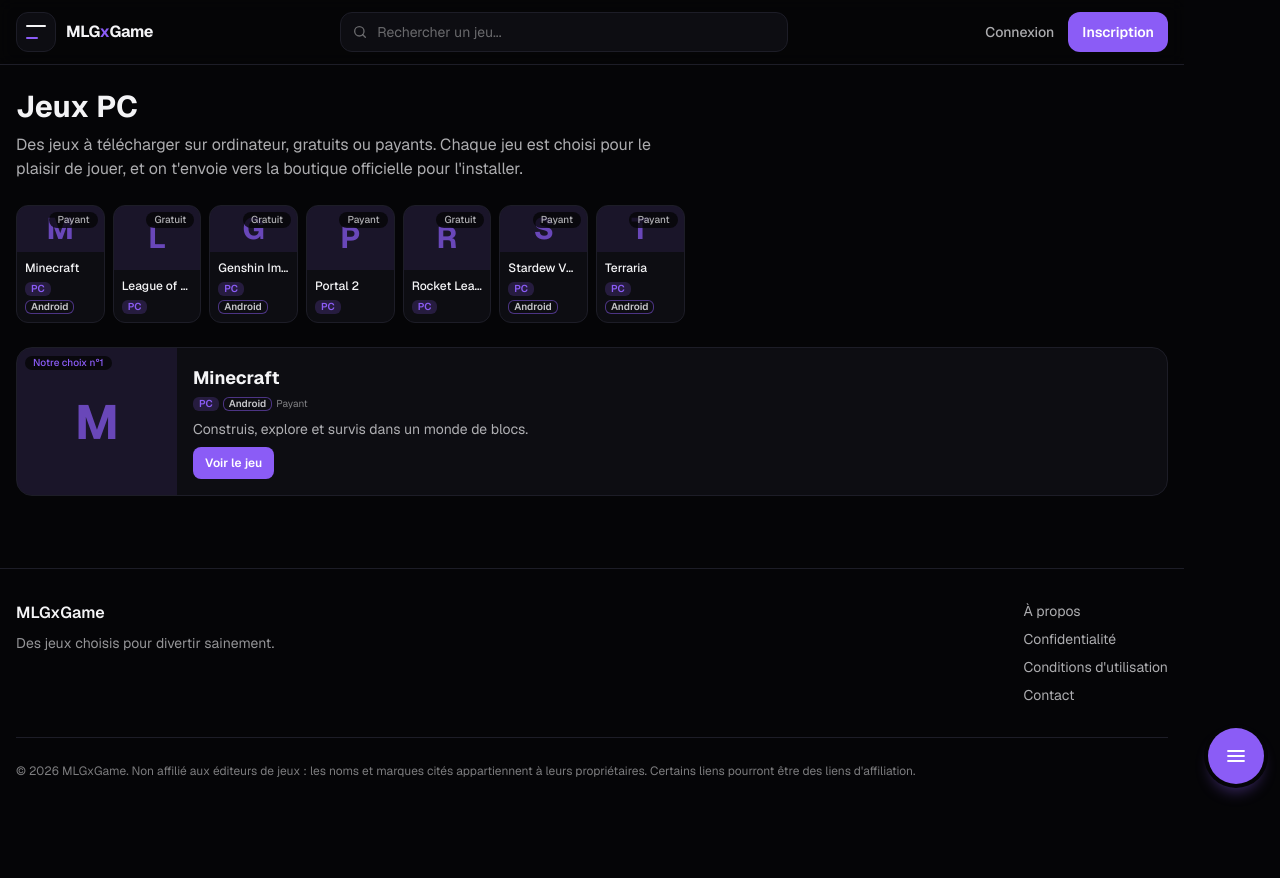
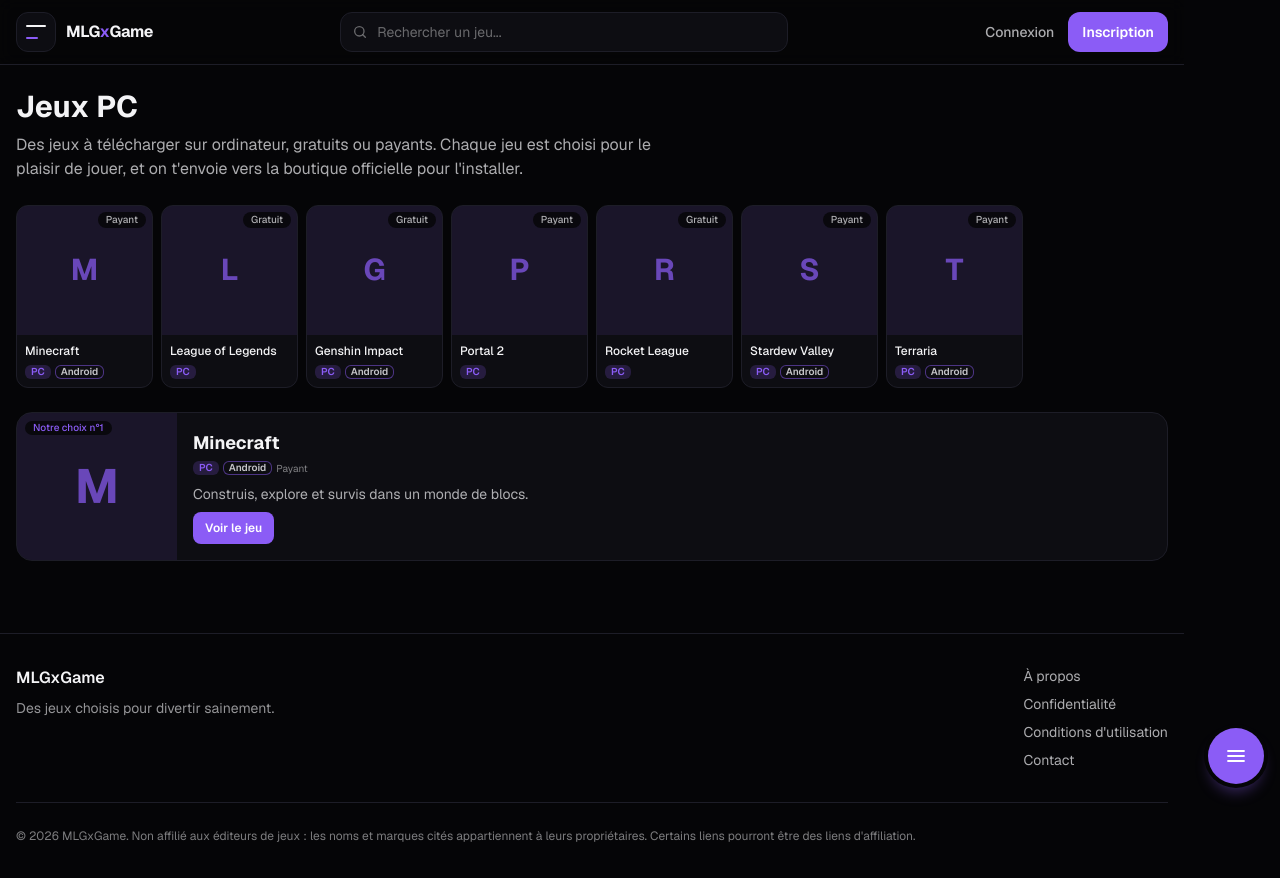
Before and after one commit to EmmBrayan/MlGxGame-v1, a Next.js app in the folder mlgxgame/: page /pc in a window 1280 px wide. Before the commit the page ends 814 px from the top, so only its background shows below. Built offline with nearby package versions, Linux system fonts and the light colour scheme.

Commit message:
update mlgxgame/components/RepeatingRows.tsx

```diff
--- a/mlgxgame/components/RepeatingRows.tsx
+++ b/mlgxgame/components/RepeatingRows.tsx
@@ -21,7 +21,9 @@ export default function RepeatingRows({ items, frames }: Props) {
 
     // Se déclenche au départ, puis à chaque changement de largeur
     const observer = new ResizeObserver(() => {
-      const fit = Math.floor((el.clientWidth + GAP) / (MIN_CARD + GAP));
+            // Grand écran (dès 1024 px de large) : cartes plus grandes
+      const min = window.innerWidth >= 1024 ? MIN_CARD_LARGE : MIN_CARD;
+      const fit = Math.floor((el.clientWidth + GAP) / (min + GAP));
       setColumns(Math.max(2, fit));
     });
     observer.observe(el);
```
